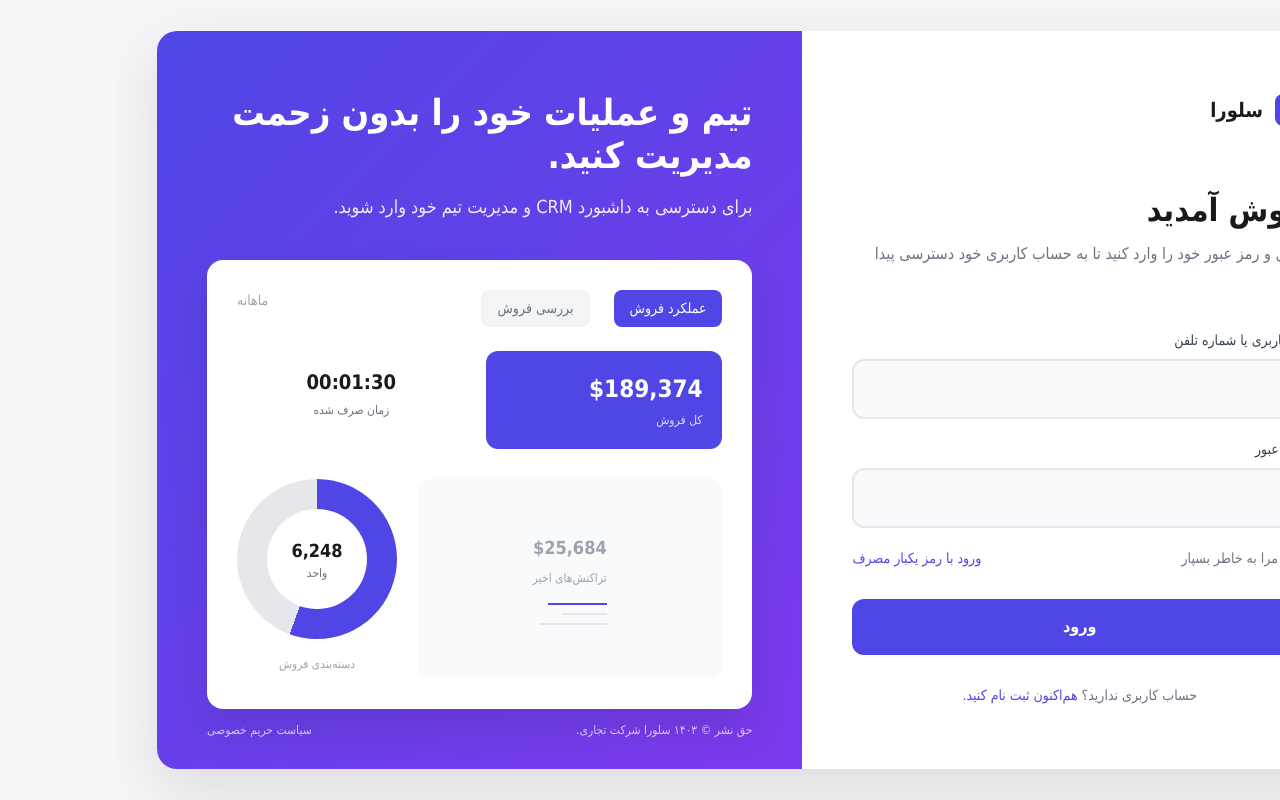
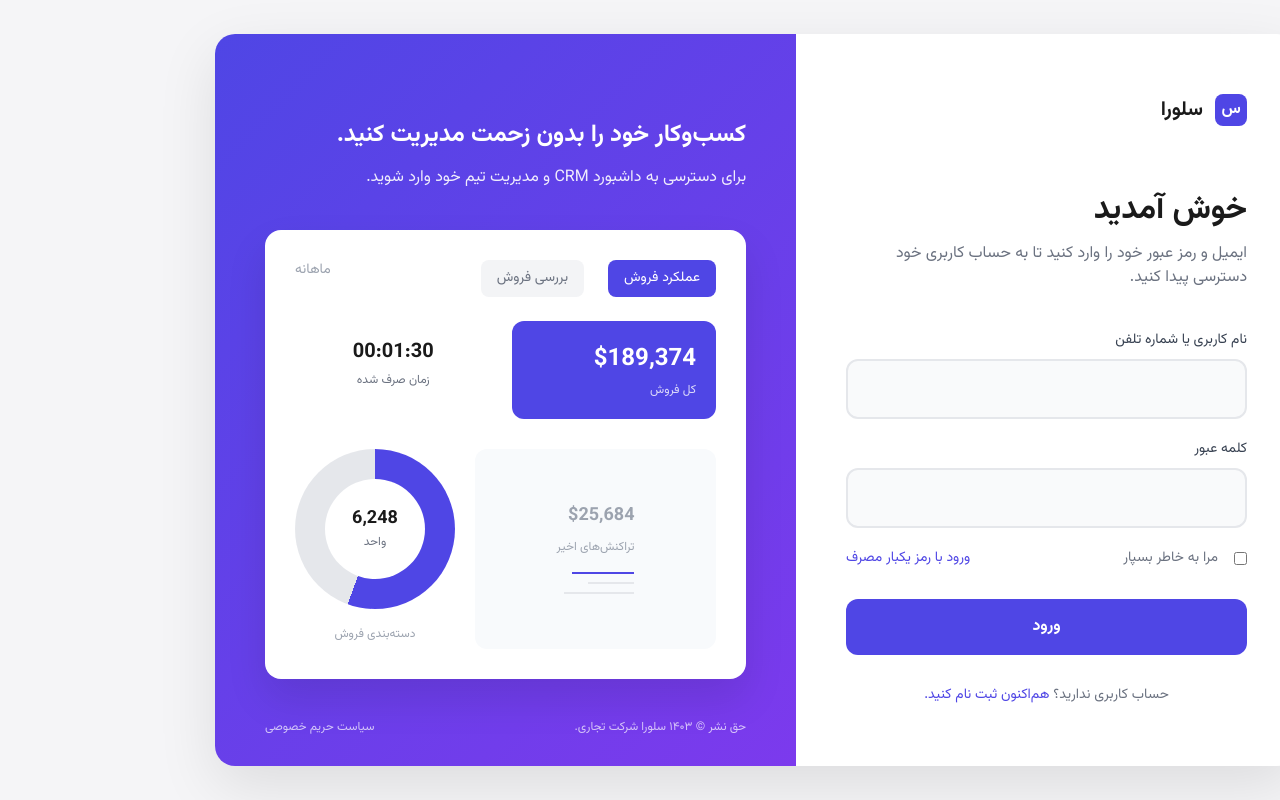
Before and after one commit to akbardoosti/rewardify, a Nuxt app: page /login in a window 1280 px wide. Built offline with nearby package versions, Linux system fonts and the light colour scheme.

Commit message:
fix: login styles

```diff
--- a/pages/login.vue
+++ b/pages/login.vue
@@ -44,7 +44,7 @@
         </div>
 
         <div class="dashboard-section">
-            <h2 class="dashboard-title">تیم و عملیات خود را بدون زحمت مدیریت کنید.</h2>
+            <h2 class="dashboard-title">کسب‌وکار خود را بدون زحمت مدیریت کنید.</h2>
             <p class="dashboard-subtitle">برای دسترسی به داشبورد CRM و مدیریت تیم خود وارد شوید.</p>
 
             <div class="dashboard-preview">
@@ -136,7 +136,7 @@ const login = () => {
 }
 
 body {
-    font-family: 'Vazir', 'Tahoma', -apple-system, BlinkMacSystemFont, 'Segoe UI', Roboto, Oxygen, Ubuntu, Cantarell, sans-serif;
+    font-family: 'Vazirmatn', 'Tahoma', -apple-system, BlinkMacSystemFont, 'Segoe UI', Roboto, Oxygen, Ubuntu, Cantarell, sans-serif;
     background: #f5f5f7;
     min-height: 100vh;
     display: flex;
@@ -361,14 +361,14 @@ body {
 }
 
 .dashboard-title {
-    font-size: 36px;
+    font-size: 1.5rem;
     font-weight: 700;
     margin-bottom: 16px;
     line-height: 1.2;
 }
 
 .dashboard-subtitle {
-    font-size: 18px;
+    font-size: 1rem;
     opacity: 0.9;
     margin-bottom: 40px;
 }
```
